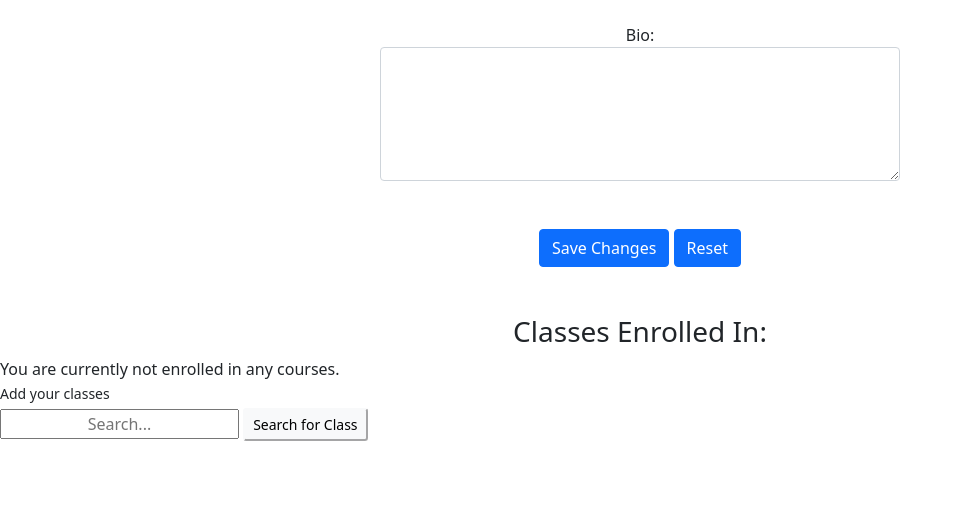
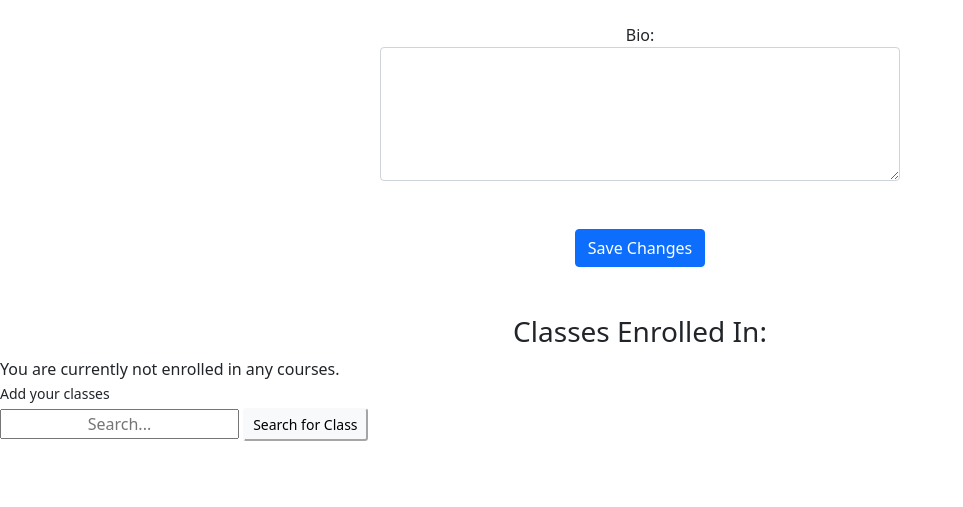
Before and after one commit to uva-cs3240-s22/group-project-b-12, a Django app: page /profiles/profile/ in a window 1280 px wide. Shown: the part 105-612 px from the top of the page, without its empty margins (0-963 px from the left). Run offline with Django 4.2, Linux system fonts and the light colour scheme; the visitor is signed in with stand-in values (Sample User, id 1); data comes from the database, SQL or seed files in the repository; data that the repository does not hold is empty; some libraries are stand-ins or nearby versions.

Commit message:
remove bio reset button

```diff
--- a/profiles/templates/profiles/profile.html
+++ b/profiles/templates/profiles/profile.html
@@ -30,7 +30,6 @@
                 </div>
                 <br><br>
                 <button type="submit" class="btn btn-primary">Save Changes</button>
-                <button type="reset" class="btn btn-primary">Reset</button>
             </form>
         </div>
     </div>
```
